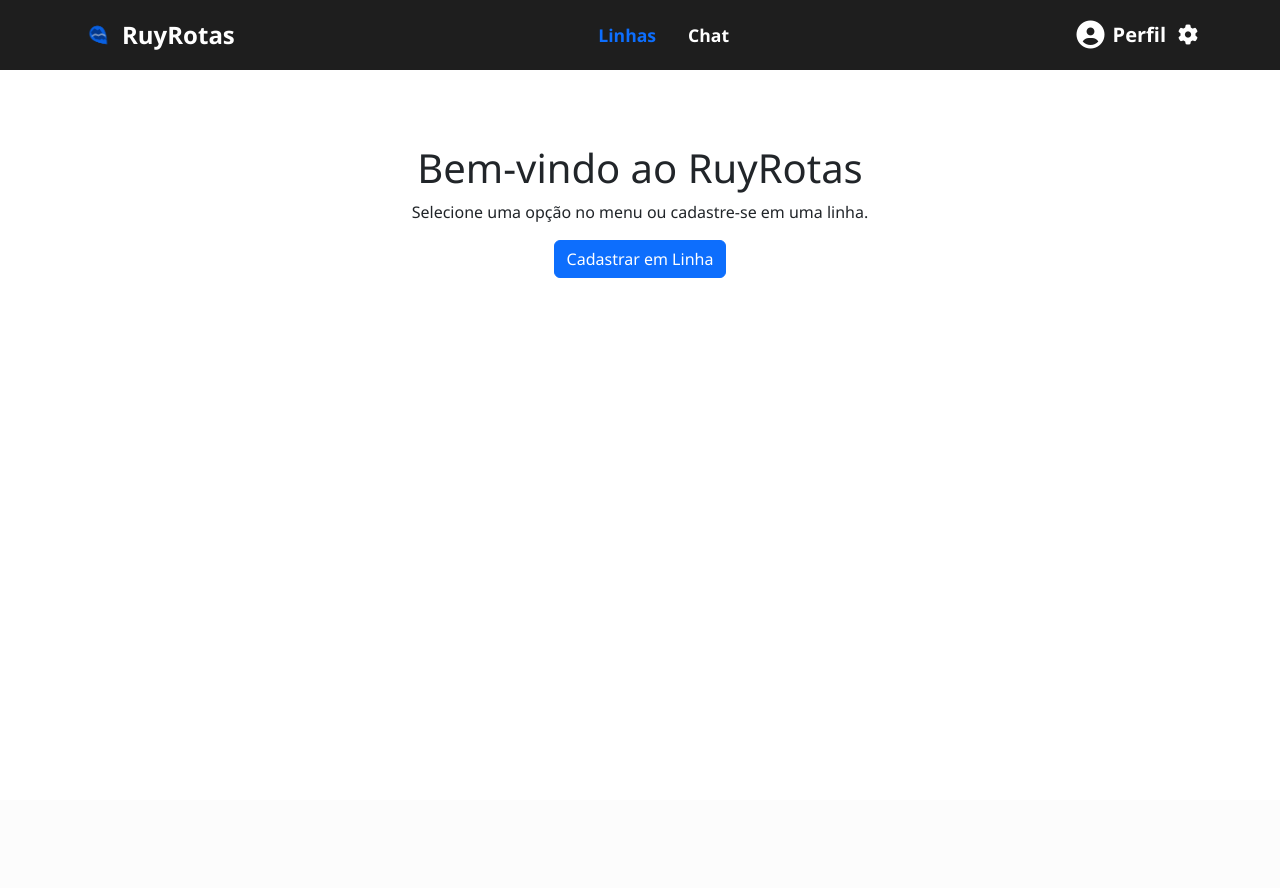
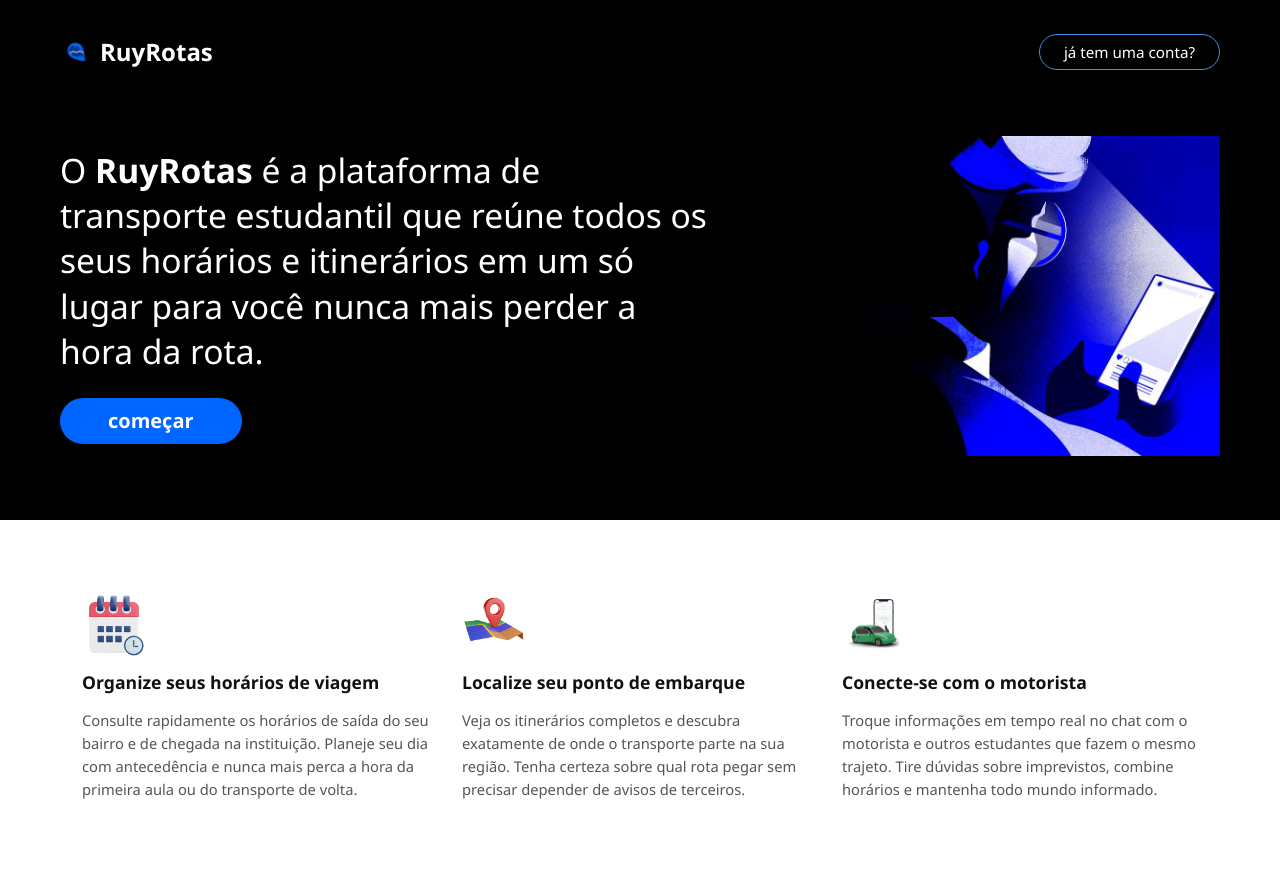
Before and after one commit to laiza-beatriz/RuyRotas, a Django app: page / in a window 1280 px wide. Before the commit the page ends 278 px from the top, so only its background shows below. Run offline with Django 5.2, Linux system fonts and the light colour scheme.

Commit message:
Template de tela inicial

```diff
--- a/ruyrotas/static/style/style.css
+++ b/ruyrotas/static/style/style.css
@@ -1,11 +1,22 @@
+html, body {
+    margin: 0;
+    padding: 0;
+    overflow: hidden auto;
+    height: auto;
+}
+
 body {
     background-color: #ffffff;
     font-family: 'Segoe UI', system-ui, -apple-system, sans-serif;
 }
 
 h2 {
-    margin-bottom: 35px !important;
-    font-size: 2.2rem !important;
+    margin-bottom: 35px;
+    font-size: 2.2rem;
+}
+
+main, .main-content {
+    padding-top: 90px;
 }
 
 .navbar-custom {
@@ -21,33 +32,34 @@ h2 {
 }
 
 .nav-link-custom {
-    color: #ffffff !important;
+    color: #ffffff;
     font-weight: 700;
     font-size: 1.1rem;
-    padding: 8px 16px !important;
+    padding: 8px 16px;
 }
 
 .nav-link-custom.active {
-    color: #0d6efd !important;
+    color: #0d6efd;
 }
 
 .user-section {
     color: #ffffff;
     font-weight: 700;
+    border: none !important;
 }
 
 @media (min-width: 992px) {
     .navbar-custom .navbar-collapse {
-        display: flex !important;
+        display: flex;
     }
 
     .navbar-custom .navbar-nav {
-        margin-left: auto !important;
-        margin-right: auto !important;
+        margin-left: auto;
+        margin-right: auto;
     }
 
     .border-lg-0 {
-        border: none !important;
+        border: none;
     }
 }
 
@@ -214,3 +226,79 @@ form {
     text-align: center;
     color: #000000;
 }
+
+.max-width-container {
+    max-width: 1200px;
+    margin: 0 auto;
+}
+
+.hero-section {
+    background-color: #000000;
+    min-height: 480px;
+    margin-top: -90px;
+}
+
+.btn-account {
+    border-color: #4a90e2;
+    color: #ffffff;
+    font-size: 0.95rem;
+    font-weight: 500;
+}
+
+.btn-account:hover {
+    background-color: #4a90e2;
+    color: #ffffff;
+}
+
+.hero-title {
+    font-size: 1.85rem;
+    line-height: 1.35;
+    font-weight: 400;
+    max-width: 650px;
+    color: #ffffff;
+}
+
+@media (min-width: 768px) {
+    .hero-title {
+        font-size: 2.1rem;
+    }
+}
+
+.btn-start {
+    background-color: #0066ff;
+    border: none;
+    font-weight: 700;
+    font-size: 1.1rem;
+    border-radius: 30px;
+}
+
+.btn-start:hover {
+    background-color: #0052cc;
+}
+
+.hero-image {
+    max-height: 320px;
+    object-fit: contain;
+}
+
+.features-section {
+    background-color: #ffffff;
+}
+
+.feature-title {
+    font-size: 1.1rem;
+    font-weight: 700;
+    color: #111111;
+}
+
+.feature-text {
+    font-size: 0.92rem;
+    line-height: 1.55;
+    color: #555555;
+}
+
+.feature-icon img {
+    width: 64px;
+    height: 64px;
+    object-fit: contain;
+}
--- a/ruyrotas/templates/ruyrotas/base.html
+++ b/ruyrotas/templates/ruyrotas/base.html
@@ -14,9 +14,10 @@
 </head>
 <body>
 
+    {% block navbar %}
     <header class="navbar navbar-expand-lg navbar-dark navbar-custom fixed-top">
         <div class="container">
-            <a class="navbar-brand d-flex align-items-center gap-2 fw-bold fs-4 text-white" href="{% url 'index' %}">
+            <a class="navbar-brand d-flex align-items-center gap-2 fw-bold fs-4 text-white">
                 <img src="{% static 'img/logo.png' %}" alt="Logo RuyRotas">
                 <span>RuyRotas</span>
             </a>
@@ -26,23 +27,26 @@
             </button>
 
             <div class="collapse navbar-collapse" id="navbarContent">
-                <ul class="navbar-nav text-center my-2 my-lg-0 fs-5">
+                <ul class="navbar-nav text-center my-2 my-lg-0 fs-5 ms-auto">
                     <li class="nav-item">
-                        <a class="nav-link nav-link-custom active" href="{% url 'index' %}">Linhas</a>
+                        <a class="nav-link nav-link-custom active" href="">Linhas</a>
                     </li>
                     <li class="nav-item">
-                        <a class="nav-link nav-link-custom" href="#">Chat</a>
+                        <a class="nav-link nav-link-custom" href="">Chat</a>
                     </li>
                 </ul>
 
-                <a href="{% url 'perfil' %}" class="d-flex align-items-center justify-content-center gap-2 user-section fs-5 mt-3 mt-lg-0 pt-3 pt-lg-0 border-top border-lg-0 border-secondary text-decoration-none text-white">
+                <a href="{% url 'perfil' %}" class="d-flex align-items-center justify-content-center gap-2 user-section fs-5 mt-3 mt-lg-0 pt-3 pt-lg-0 border-top border-lg-0 border-secondary text-decoration-none text-white ms-lg-4">
                    <i class="fa-solid fa-circle-user fs-3"></i>
                    <span>Perfil</span>
                    <i class="fa-solid fa-gear ms-1"></i>
                 </a>
+            </div>
+        </div>
     </header>
+    {% endblock %}
 
-    <main class="main-content pt-5 mt-5">
+    <main class="main-content">
         {% block content %}
         {% endblock %}
     </main>
--- a/ruyrotas/templates/ruyrotas/index.html
+++ b/ruyrotas/templates/ruyrotas/index.html
@@ -1,11 +1,84 @@
 {% extends 'ruyrotas/base.html' %}
+{% load static %}
 
-{% block title %}Início - RuyRotas{% endblock %}
+{% block title %}RuyRotas - Início{% endblock %}
+{% block navbar %}{% endblock %}
 
 {% block content %}
-<div class="container text-center mt-5">
-    <h1>Bem-vindo ao RuyRotas</h1>
-    <p>Selecione uma opção no menu ou cadastre-se em uma linha.</p>
-    <a href="{% url 'cad_linhas' %}" class="btn btn-primary">Cadastrar em Linha</a>
+<section class="hero-section text-white py-4 px-3 px-md-5">
+    <div class="container-fluid max-width-container">
+
+<div class="d-flex justify-content-between align-items-center mb-5 pt-2">
+    <div class="navbar-brand d-flex align-items-center gap-2 fw-bold fs-4 text-white">
+        <img src="{% static 'img/logo.png' %}" alt="Logo RuyRotas">
+        <span>RuyRotas</span>
+    </div>
+    <div>
+        <a href="" class="btn btn-outline-light rounded-pill px-4 btn-account">
+            já tem uma conta?
+        </a>
+    </div>
+
 </div>
+
+        <div class="row align-items-center my-4 py-3">
+            <div class="col-12 col-lg-7 mb-4 mb-lg-0">
+                <h1 class="hero-title mb-4">
+                    O <strong>RuyRotas</strong> é a plataforma de transporte estudantil que reúne todos os seus horários e itinerários em um só lugar para você nunca mais perder a hora da rota.
+                </h1>
+                <a href="" class="btn btn-primary rounded-pill btn-start px-5 py-2 fs-5">
+                    começar
+                </a>
+            </div>
+            <div class="col-12 col-lg-5 text-center text-lg-end">
+                <img src="{% static 'img/foto-inicial.png' %}" alt="Ilustração RuyRotas" class="img-fluid hero-image">
+            </div>
+        </div>
+
+    </div>
+</section>
+
+<section class="features-section py-5 bg-white text-dark">
+    <div class="container py-4">
+        <div class="row g-4 justify-content-center">
+
+            <div class="col-12 col-md-4">
+                <div class="feature-card">
+                    <div class="feature-icon mb-3">
+                        <img src="{% static 'img/horarios.png' %}" alt="Ícone Horários" width="48" height="48">
+                    </div>
+                    <h3 class="feature-title mb-3">Organize seus horários de viagem</h3>
+                    <p class="feature-text">
+                        Consulte rapidamente os horários de saída do seu bairro e de chegada na instituição. Planeje seu dia com antecedência e nunca mais perca a hora da primeira aula ou do transporte de volta.
+                    </p>
+                </div>
+            </div>
+
+            <div class="col-12 col-md-4">
+                <div class="feature-card">
+                    <div class="feature-icon mb-3">
+                        <img src="{% static 'img/mapa.png' %}" alt="Ícone Ponto de Embarque" width="48" height="48">
+                    </div>
+                    <h3 class="feature-title mb-3">Localize seu ponto de embarque</h3>
+                    <p class="feature-text">
+                        Veja os itinerários completos e descubra exatamente de onde o transporte parte na sua região. Tenha certeza sobre qual rota pegar sem precisar depender de avisos de terceiros.
+                    </p>
+                </div>
+            </div>
+
+            <div class="col-12 col-md-4">
+                <div class="feature-card">
+                    <div class="feature-icon mb-3">
+                        <img src="{% static 'img/chat.png' %}" alt="Ícone Chat" width="48" height="48">
+                    </div>
+                    <h3 class="feature-title mb-3">Conecte-se com o motorista</h3>
+                    <p class="feature-text">
+                        Troque informações em tempo real no chat com o motorista e outros estudantes que fazem o mesmo trajeto. Tire dúvidas sobre imprevistos, combine horários e mantenha todo mundo informado.
+                    </p>
+                </div>
+            </div>
+
+        </div>
+    </div>
+</section>
 {% endblock %}
```
Also changed, not shown: other parts of ruyrotas/static/style/style.css (+12 -12 lines), ruyrotas/static/img/chat.png (added), ruyrotas/static/img/foto-inicial.png (added), ruyrotas/static/img/horarios.png (added), ruyrotas/static/img/mapa.png (added).
